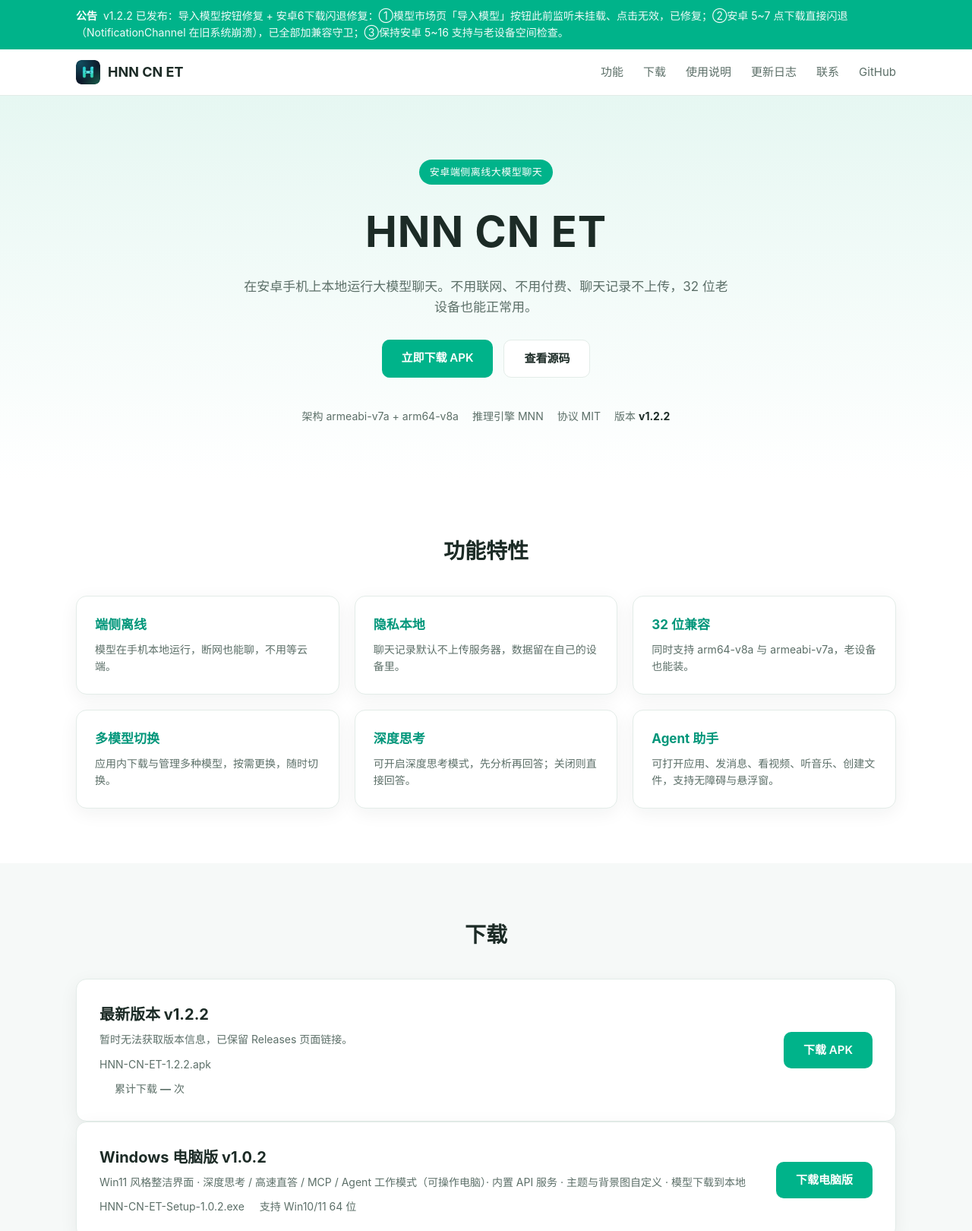
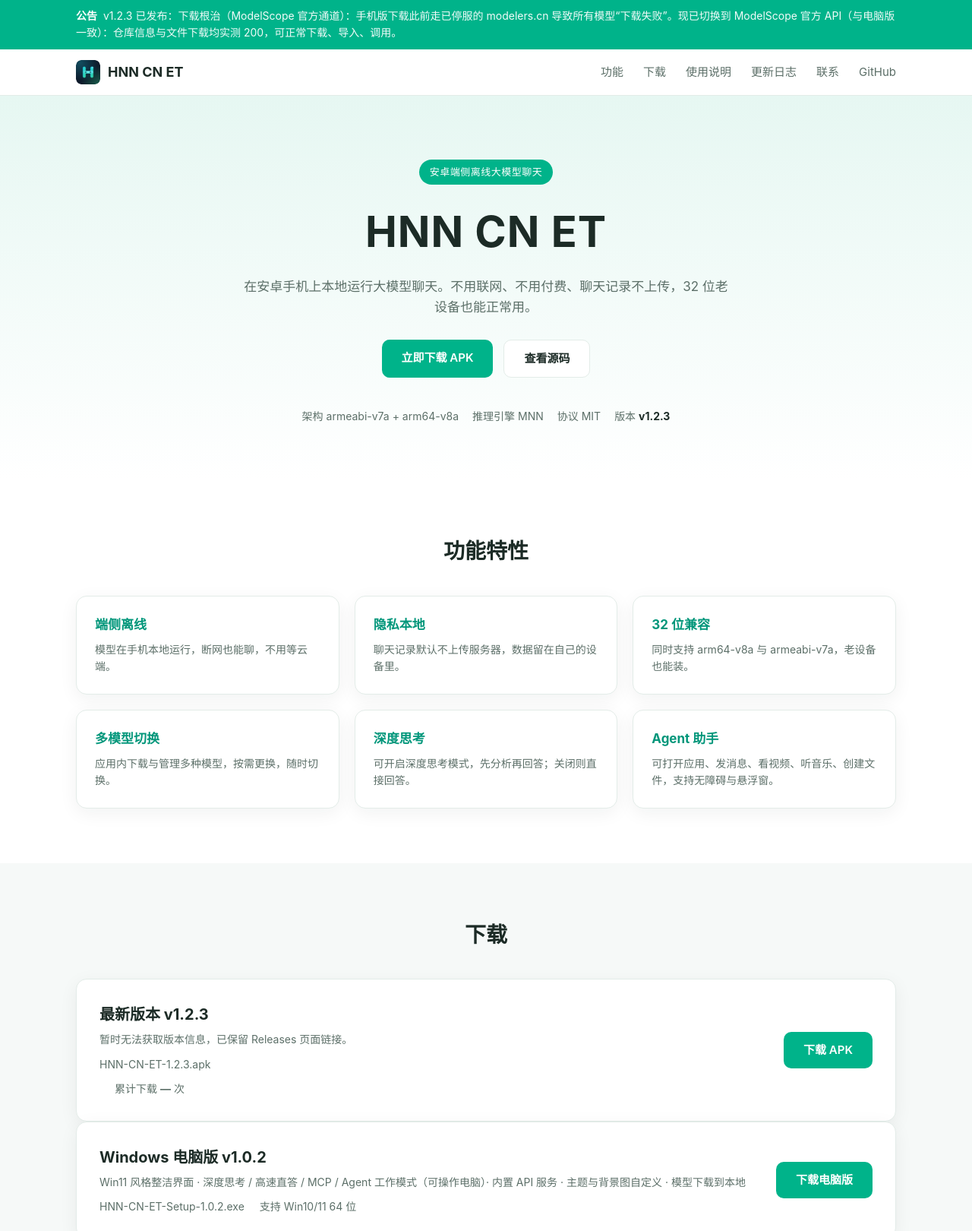
Before and after one commit to ETQWFD/HNN-CN-ET, a website: page docs/index.html in a window 1280 px wide. Shown: the top 1620 px of the page at 76% size. Drawn offline with Linux system fonts and the light colour scheme; no server answers.

Commit message:
website v1.2.3

```diff
--- a/docs/announcement.json
+++ b/docs/announcement.json
@@ -1,7 +1,7 @@
 {
   "id": "2026-10-25-v117",
   "tag": "公告",
-  "title": "v1.2.2 已发布：导入模型按钮修复 + 安卓6下载闪退修复",
-  "content": "①模型市场页「导入模型」按钮此前监听未挂载、点击无效，已修复；②安卓 5~7 点下载直接闪退（NotificationChannel 在旧系统崩溃），已全部加兼容守卫；③保持安卓 5~16 支持与老设备空间检查。",
+  "title": "v1.2.3 已发布：下载根治（ModelScope 官方通道）",
+  "content": "手机版下载此前走已停服的 modelers.cn 导致所有模型“下载失败”。现已切换到 ModelScope 官方 API（与电脑版一致）：仓库信息与文件下载均实测 200，可正常下载、导入、调用。",
   "publishedAt": "2026-10-25T09:20:00+08:00"
 }
--- a/docs/index.html
+++ b/docs/index.html
@@ -50,7 +50,7 @@
       <span>架构 armeabi-v7a + arm64-v8a</span>
       <span>推理引擎 MNN</span>
       <span>协议 MIT</span>
-      <span>版本 <b id="heroVer">v1.2.2</b></span>
+      <span>版本 <b id="heroVer">v1.2.3</b></span>
     </div>
   </div>
 </header>
@@ -74,9 +74,9 @@
     <h2 class="section-title">下载</h2>
     <div class="download-card">
       <div class="download-info">
-        <h3>最新版本 <span id="dlVer">v1.2.2</span></h3>
-        <p id="downloadNote">最新版本 v1.2.2 · 导入按钮修复 + 安卓 6 下载闪退修复</p>
-        <p class="download-meta"><span id="dlName">HNN-CN-ET-1.2.2.apk</span><span id="dlSize"></span></p>
+        <h3>最新版本 <span id="dlVer">v1.2.3</span></h3>
+        <p id="downloadNote">最新版本 v1.2.3 · 下载根治：ModelScope 官方通道，全部模型可下载</p>
+        <p class="download-meta"><span id="dlName">HNN-CN-ET-1.2.3.apk</span><span id="dlSize"></span></p>
         <p class="download-meta"><span id="dlTime"></span><span>累计下载 <b id="dlTotal">—</b> 次</span></p>
       </div>
       <a class="btn btn-primary" id="btnApk" href="https://github.com/ETQWFD/HNN-CN-ET/releases/latest">下载 APK</a>
```
